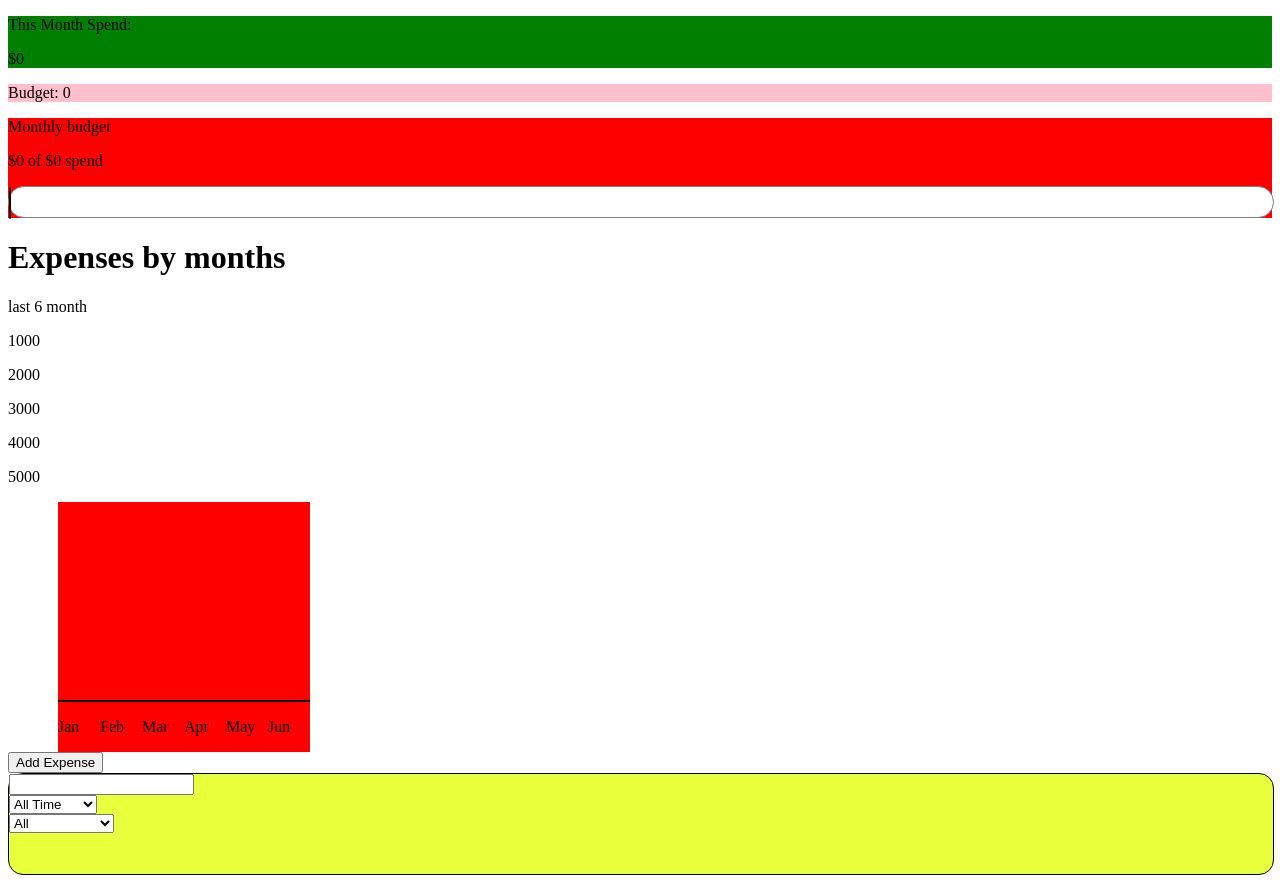
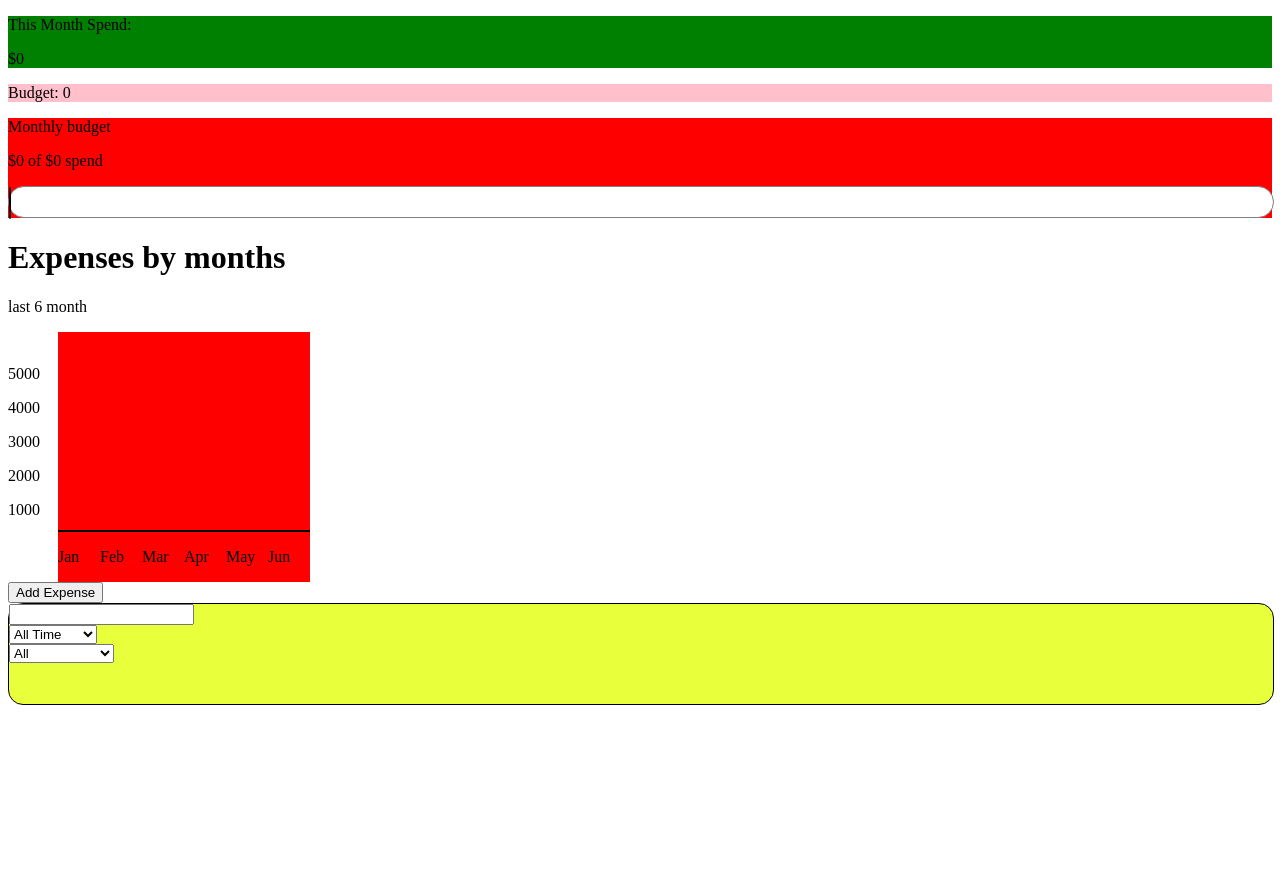
Before and after one commit to Nurik055/expense-tracker-dashboard, a React (Vite) app: page / in a window 1280 px wide. After the commit the page ends 800 px from the top, so only its background shows below. Built offline with nearby package versions, Linux system fonts and the light colour scheme.

Commit message:
fixing ui of the vertical numbers

```diff
--- a/src/components/Cards/Cards.css
+++ b/src/components/Cards/Cards.css
@@ -48,3 +48,12 @@
     align-items: flex-end;
     height: 200px;
 }
+
+
+.verticalMoneyLevels {
+    position: absolute;
+    top: 110px
+}
+.monthlyDashboardContainer {
+    position: relative;
+}
--- a/src/components/Cards/Cards.jsx
+++ b/src/components/Cards/Cards.jsx
@@ -146,11 +146,11 @@ function Cards({ expenses, budget, setBudget }) {
         <p className="howManyMonthCovers">last 6 month</p>
         <p></p>
         <div className="verticalMoneyLevels" style={{ height: "100%" }}>
+          <p className="verticalLevel">5000</p>
+          <p className="verticalLevel">4000</p>
+          <p className="verticalLevel">3000</p>
+          <p className="verticalLevel">2000</p>
           <p className="verticalLevel">1000</p>
-          <p className="verticalLevel">2000</p>
-          <p className="verticalLevel">3000</p>
-          <p className="verticalLevel">4000</p>
-          <p className="verticalLevel">5000</p>
         </div>
         <div className="horizMonthLevels">
           <div className="byMonthDashboardContainer">
```
